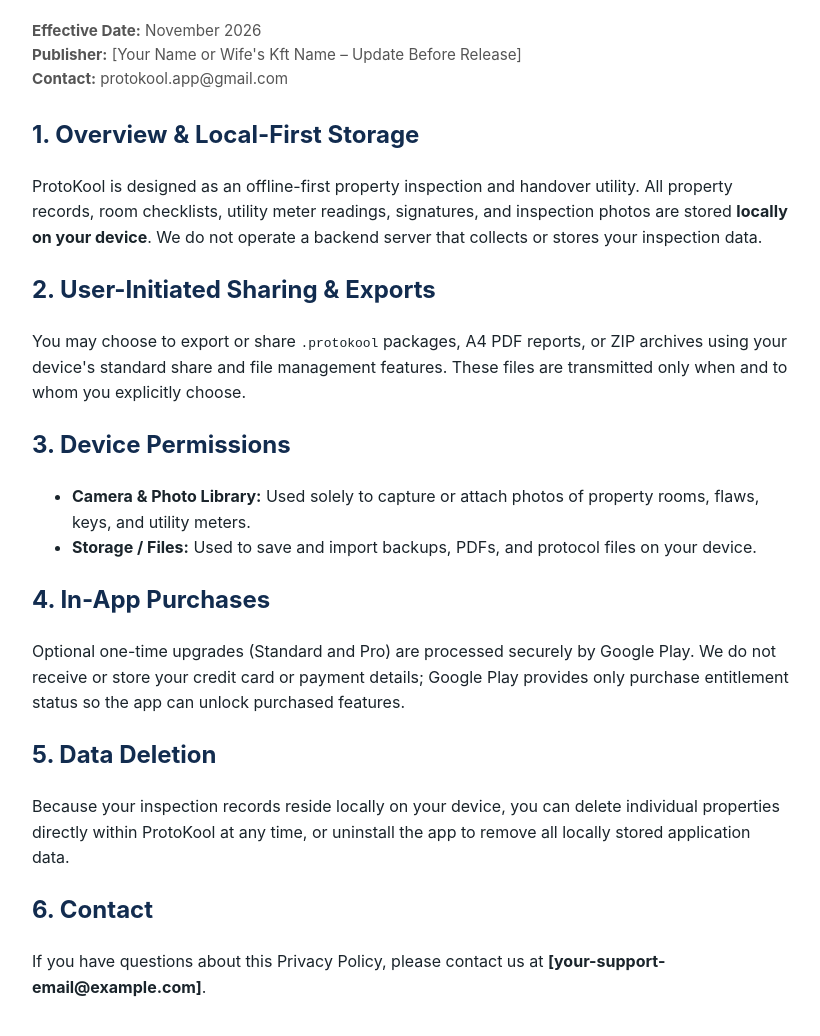
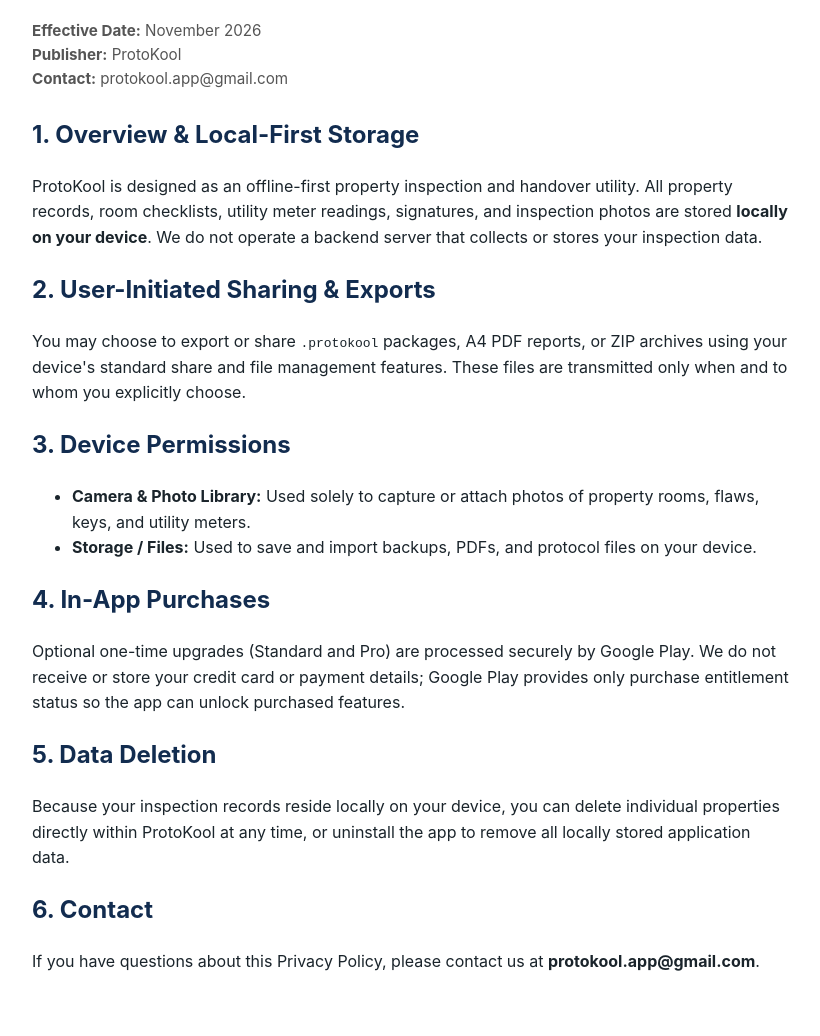
Before and after one commit to protokool/protokool-legal, a plain HTML site: page index.html in a window 1280 px wide. Shown: the part 94-1130 px from the top of the page, without its empty margins (228-1048 px from the left). After the commit the page ends 1109 px from the top, so only its background shows below. Drawn offline with Linux system fonts and the light colour scheme.

Commit message:
Update publisher and contact email in privacy policy

```diff
--- a/index.html
+++ b/index.html
@@ -20,7 +20,7 @@
 <body>
   <h1>Privacy Policy for ProtoKool</h1>
   <p class="meta"><strong>Effective Date:</strong> November 2026<br />
-  <strong>Publisher:</strong> [Your Name or Wife's Kft Name – Update Before Release]<br />
+  <strong>Publisher:</strong> ProtoKool<br />
   <strong>Contact:</strong> protokool.app@gmail.com</p>
 
   <h2>1. Overview & Local-First Storage</h2>
@@ -42,6 +42,6 @@
   <p>Because your inspection records reside locally on your device, you can delete individual properties directly within ProtoKool at any time, or uninstall the app to remove all locally stored application data.</p>
 
   <h2>6. Contact</h2>
-  <p>If you have questions about this Privacy Policy, please contact us at <strong>[your-support-email@example.com]</strong>.</p>
+  <p>If you have questions about this Privacy Policy, please contact us at <strong>protokool.app@gmail.com</strong>.</p>
 </body>
 </html>
```
